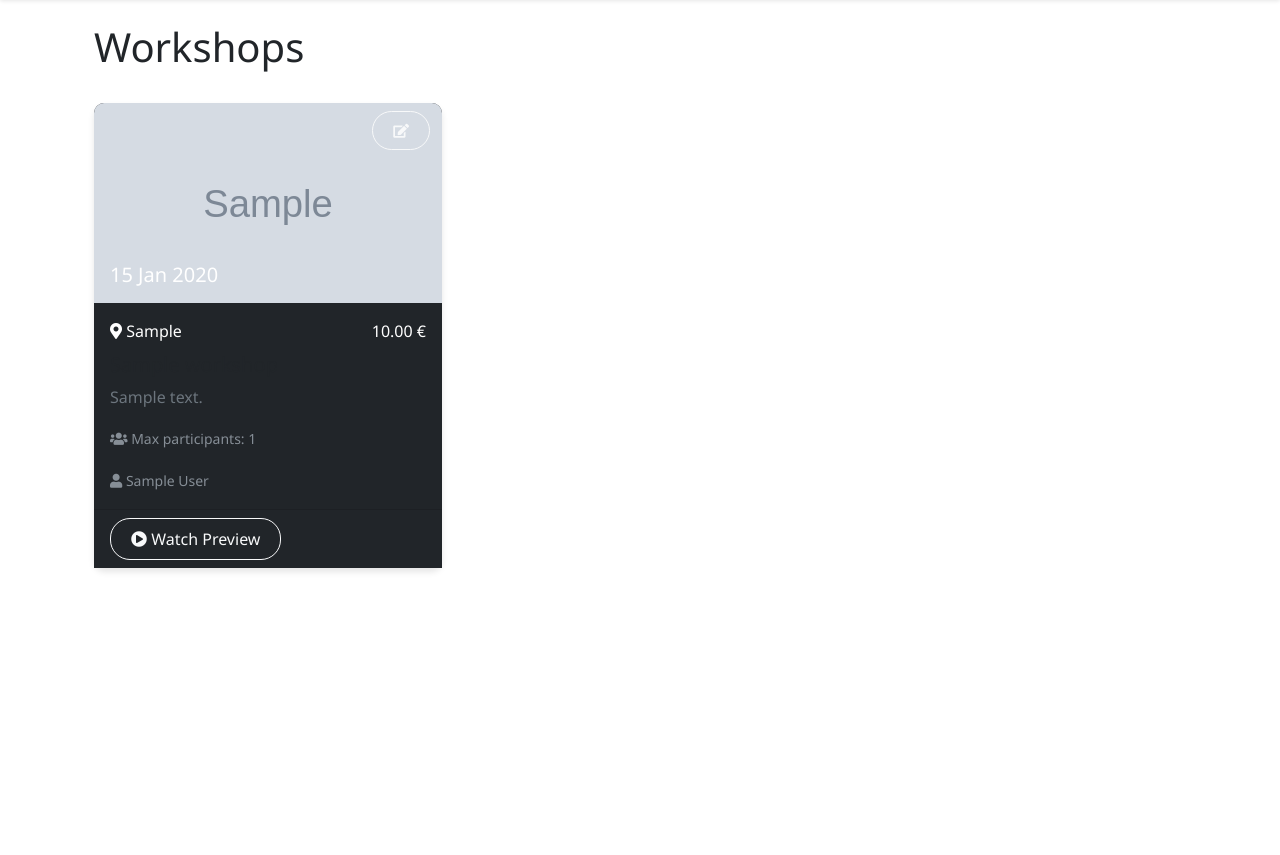
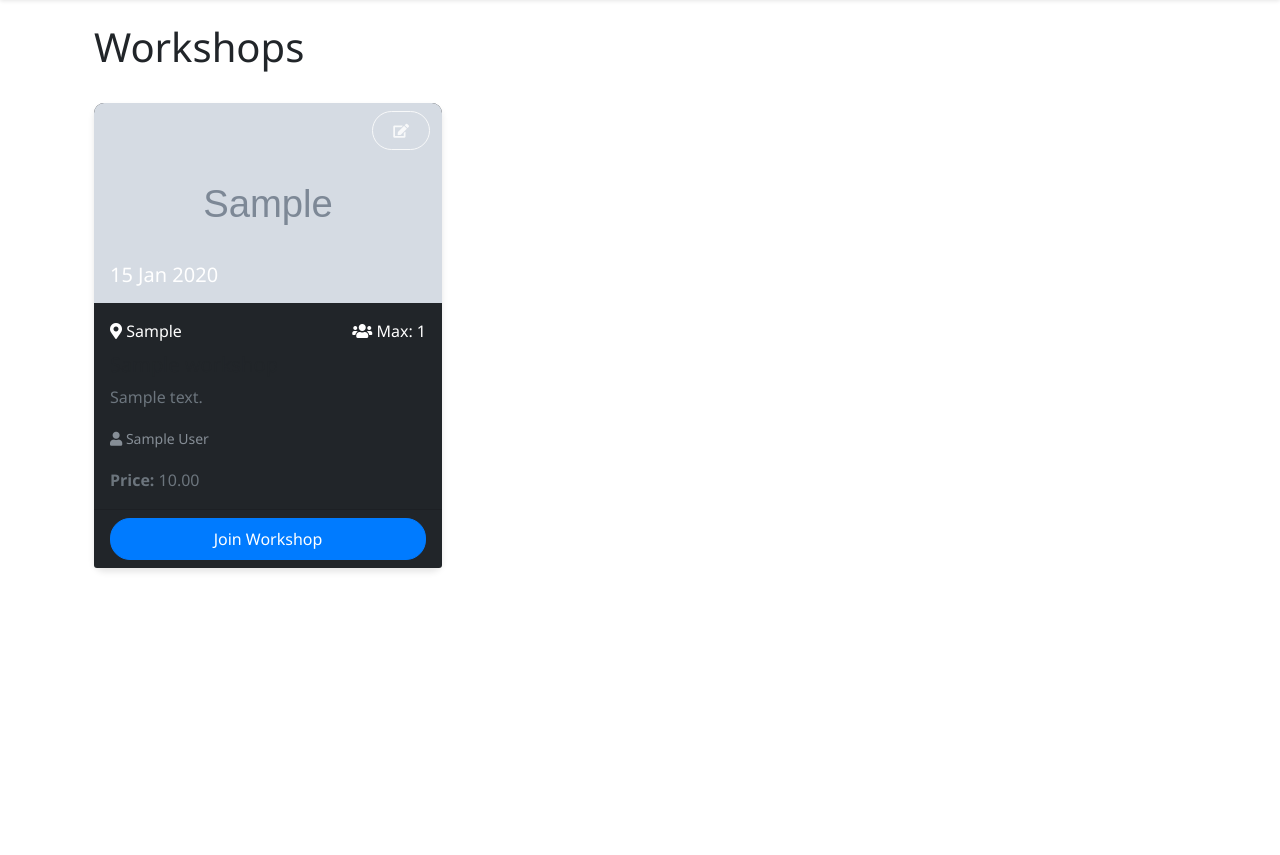
Before and after one commit to WARMLIGHTUA/meditation_project, a Django app: page /en/workshops/ in a window 1280 px wide. Shown: the part 59-914 px from the top of the page. Run offline with Django 5.2, Linux system fonts and the light colour scheme; a user stored in the database is signed in; tables that the repository leaves empty hold one stand-in row (values such as "Sample post"); grey boxes marked "Sample" are stand-in pictures.

Commit message:
иправлено URL для редагування подій та воркшопів

```diff
--- a/meditation/templates/meditation/event_list.html
+++ b/meditation/templates/meditation/event_list.html
@@ -25,7 +25,7 @@
                     </div>
                     {% if user.is_authenticated %}
                     <div class="position-absolute top-0 end-0 p-2">
-                        <a href="{% url 'meditation:event_edit' event.pk %}" class="btn btn-sm btn-outline-light me-1">
+                        <a href="{% url 'meditation:event_update' event.pk %}" class="btn btn-sm btn-outline-light me-1">
                             <i class="fas fa-edit"></i>
                         </a>
                     </div>
--- a/meditation/templates/meditation/workshop_list.html
+++ b/meditation/templates/meditation/workshop_list.html
@@ -25,7 +25,7 @@
                     </div>
                     {% if user.is_authenticated %}
                     <div class="position-absolute top-0 end-0 p-2">
-                        <a href="{% url 'meditation:workshop_edit' workshop.pk %}" class="btn btn-sm btn-outline-light me-1">
+                        <a href="{% url 'meditation:workshop_update' workshop.pk %}" class="btn btn-sm btn-outline-light me-1">
                             <i class="fas fa-edit"></i>
                         </a>
                     </div>
@@ -36,29 +36,28 @@
                         <span class="me-2">
                             <i class="fas fa-map-marker-alt"></i> {{ workshop.location }}
                         </span>
-                        <span class="ms-auto">{{ workshop.price }} €</span>
+                        <span class="ms-auto">
+                            <i class="fas fa-users"></i> {% trans "Max" %}: {{ workshop.max_participants }}
+                        </span>
                     </div>
                     <h5 class="card-title">{{ workshop.title }}</h5>
                     <p class="card-text">{{ workshop.description|truncatewords:30 }}</p>
                     <p class="card-text">
                         <small class="text-muted">
-                            <i class="fas fa-users"></i> {% trans "Max participants" %}: {{ workshop.max_participants }}
-                        </small>
-                    </p>
-                    <p class="card-text">
-                        <small class="text-muted">
                             <i class="fas fa-user"></i> {{ workshop.author }}
                         </small>
                     </p>
+                    {% if workshop.price > 0 %}
+                    <p class="card-text">
+                        <strong>{% trans "Price" %}:</strong> {{ workshop.price }}
+                    </p>
+                    {% endif %}
                 </div>
-                {% if workshop.video_url %}
                 <div class="card-footer bg-dark">
-                    <a href="{{ workshop.video_url }}" class="btn btn-outline-light" target="_blank">
-                        <i class="fas fa-play-circle"></i> {% trans "Watch Preview" %}
+                    <a href="{% url 'meditation:workshop_detail' workshop.pk %}" class="btn btn-primary w-100">
+                        {% trans "Join Workshop" %}
                     </a>
                 </div>
-                {% endif %}
-                <a href="{% url 'meditation:workshop_detail' workshop.pk %}" class="stretched-link"></a>
             </div>
         </div>
         {% empty %}
```
